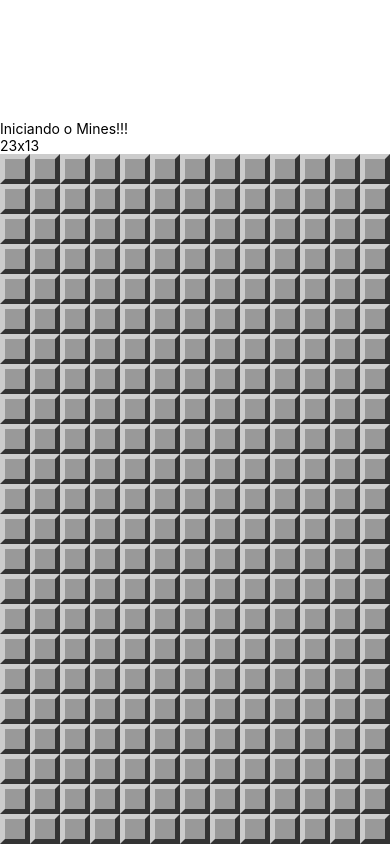
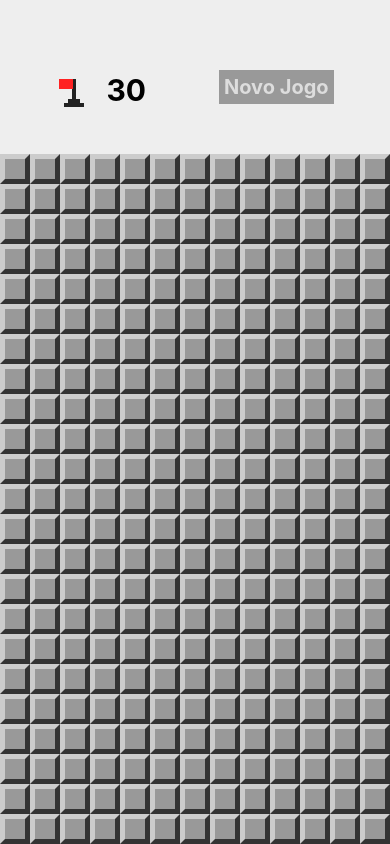
Before and after one commit to ricoroma-coder/campo_minado_react_native, a React Native app: screen / in a window 390 px wide. Built offline with nearby package versions, Linux system fonts and the light colour scheme.

Commit message:
Criando o componente Header.js

```diff
--- a/App.js
+++ b/App.js
@@ -15,9 +15,10 @@
 	hadExplosion,
 	wonGame,
 	showMines,
-	invertFlag
+	invertFlag,
+	flagsUsed
 } from './src/functions'
-import Mine from './src/components/Mine'
+import Header from './src/components/Header'
 
 export default function App() {
 
@@ -64,8 +65,8 @@
 
 	return (
 	<View style={styles.container}>
-		<Text>Iniciando o Mines!!!</Text>
-		<Text>{params.getRowsAmount()}x{params.getColumnsAmount()}</Text>
+		<Header flagsLeft={minesAmount() - flagsUsed(state.board)}
+			onNewGame={() => setState(createState)} />
 		<View style={styles.board}>
 			<MineField board={state.board}
 				onOpenField={onOpenField}
--- /dev/null
+++ b/src/components/Header.js
@@ -0,0 +1,59 @@
+import React from 'react'
+import {
+    View,
+    Text,
+    StyleSheet,
+    TouchableOpacity
+} from 'react-native'
+import Flag from './Flag'
+
+export default props => {
+    return (
+        <View style={styles.container}>
+            <View style={styles.flagContainer}>
+                <TouchableOpacity onPress={props.onFlagPress}
+                    style={styles.flagButton}>
+                    <Flag bigger />
+                </TouchableOpacity>
+                <Text style={styles.flagsLeft}>{props.flagsLeft}</Text>
+            </View>
+            <TouchableOpacity style={styles.button} onPress={props.onNewGame}>
+                <Text style={styles.buttonLabel}>Novo Jogo</Text>
+            </TouchableOpacity>
+        </View>
+    )
+}
+
+const styles = StyleSheet.create({
+    container: {
+        flex: 1,
+        flexDirection: 'row',
+        backgroundColor: '#EEE',
+        alignItems: 'center',
+        justifyContent: 'space-around',
+        paddingTop: 20,
+        paddingHorizontal: 20
+    },
+    flagContainer: {
+        flexDirection: 'row'
+    },
+    flagButton: {
+        marginTop: 10,
+        minWidth: 30
+    },
+    flagsLeft: {
+        fontSize: 30,
+        fontWeight: 'bold',
+        paddingTop: 5,
+        marginLeft: 20
+    },
+    button: {
+        backgroundColor: '#999',
+        padding: 5
+    },
+    buttonLabel: {
+        fontSize: 20,
+        color: '#DDD',
+        fontWeight: 'bold'
+    }
+})
--- a/src/functions.js
+++ b/src/functions.js
@@ -95,6 +95,8 @@
     field.flagged = !field.flagged
 }
 
+const flagsUsed = board => fields(board).filter(field => field.flagged).length
+
 export {
     createMinedBoard,
     cloneBoard,
@@ -102,5 +104,6 @@
     hadExplosion,
     wonGame,
     showMines,
-    invertFlag
+    invertFlag,
+    flagsUsed
 }
```
